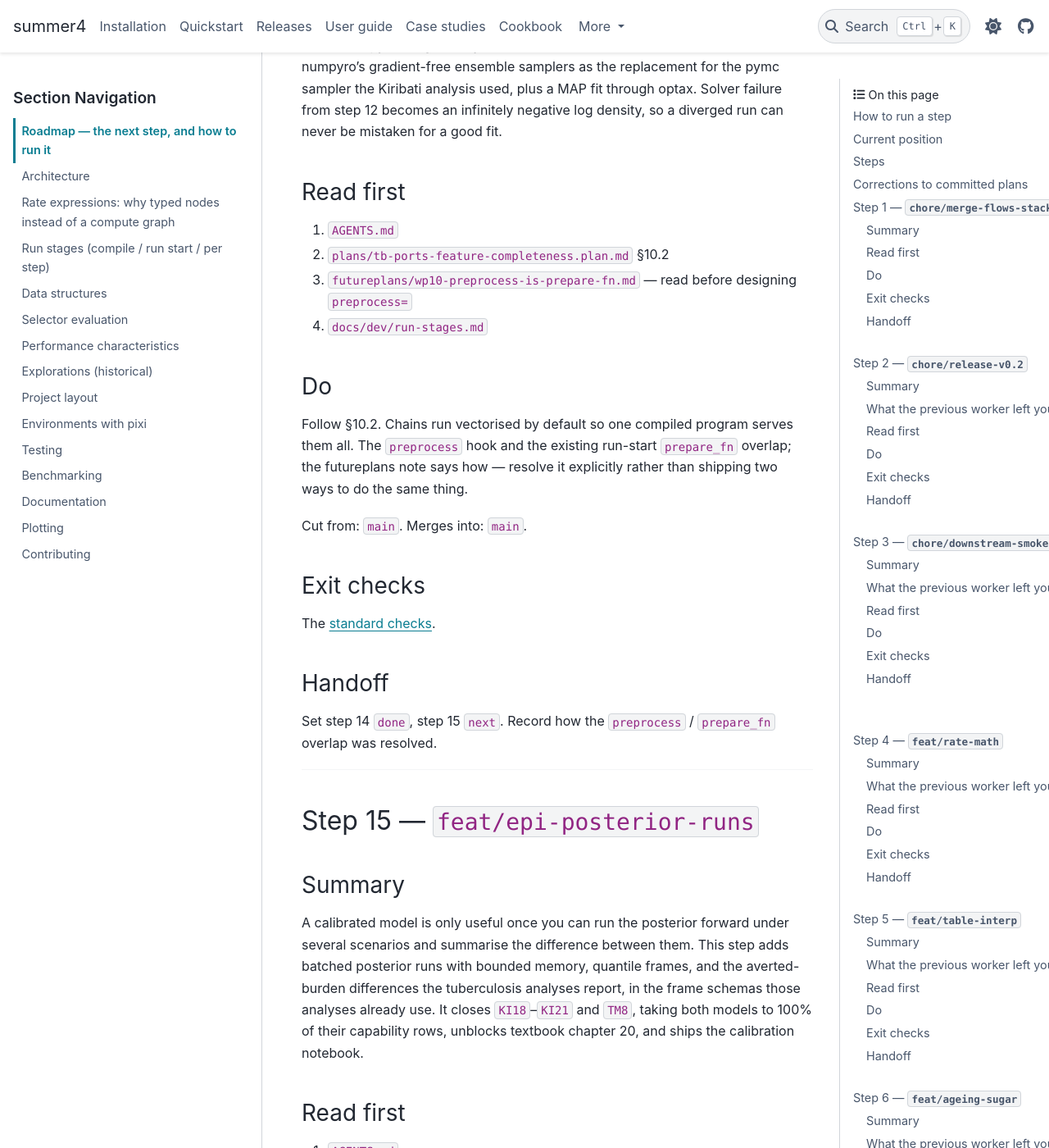
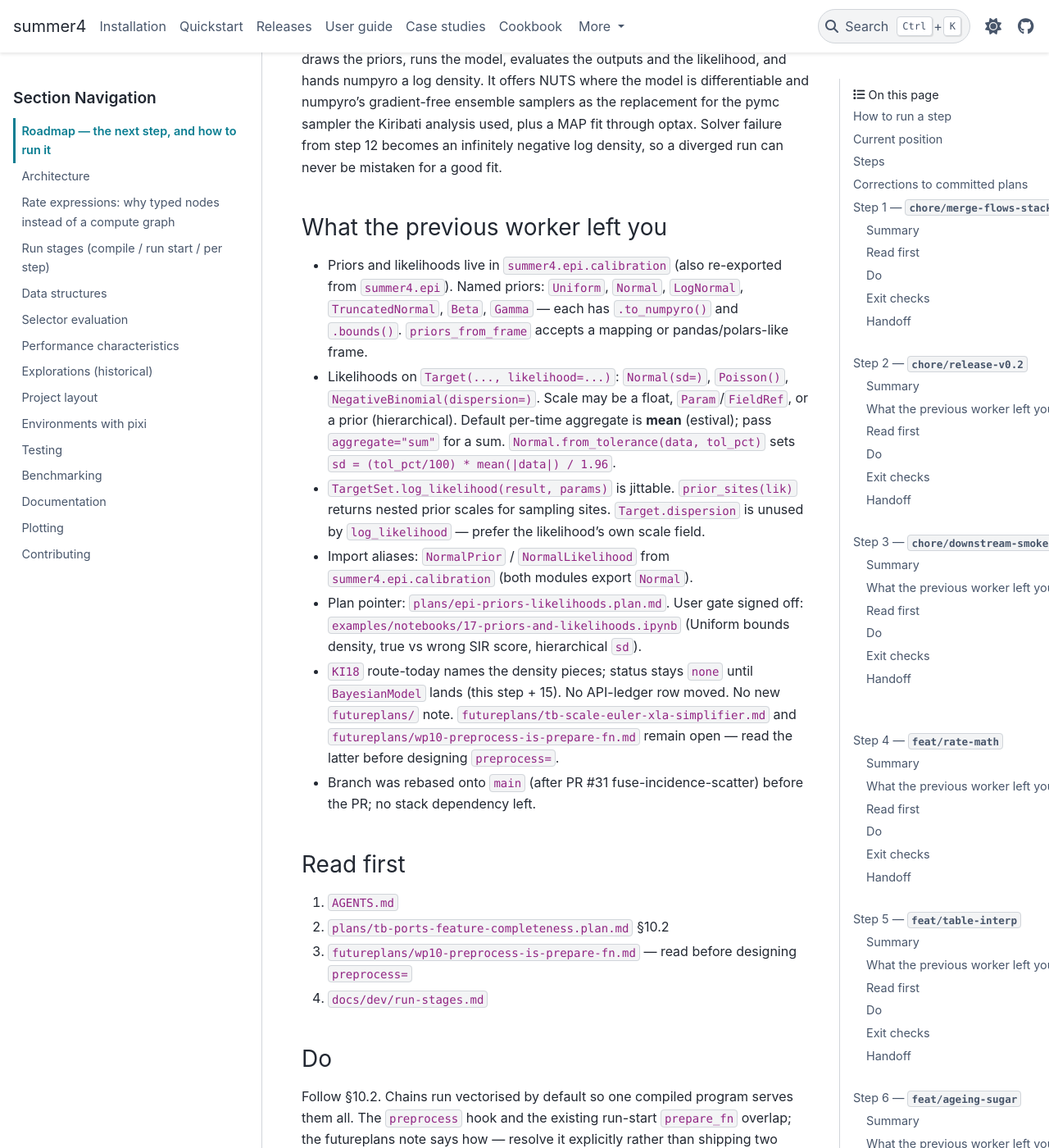
Before and after one commit to monash-emu/summer4, a Sphinx documentation site: the page built from docs/dev/roadmap.md, in a window 1280 px wide and 1400 px high, scrolled down 29464 px. Shown: the whole window at 82% size. Built offline with Sphinx 7.4.7 and the PyData theme 0.15.4, drawn with Linux system fonts in a browser that asks for light colours; some of the changed text lies outside the part shown.

Commit message:
Hand off after step 13: epi-priors-likelihoods.

```diff
--- a/docs/dev/roadmap.md
+++ b/docs/dev/roadmap.md
@@ -74,11 +74,11 @@ Two conventions that are easy to get wrong:
 <!-- roadmap:current -->
 | Field | Value |
 | --- | --- |
-| Step | 13 |
+| Step | 14 |
 | Status | next |
-| Branch | `feat/epi-priors-likelihoods` |
+| Branch | `feat/epi-sampling` |
 | Cut from | `main` |
-| Last landed | `feat/solver-safety` |
+| Last landed | `feat/epi-priors-likelihoods` |
 <!-- /roadmap:current -->
 
 ## Steps
@@ -870,6 +870,8 @@ Set step 12 `done`, step 13 `next`. Phase E is finished.
 
 ## Step 13 — `feat/epi-priors-likelihoods`
 
+**Landed:** feat/epi-priors-likelihoods, PR #32, 2026-09-23.
+
 ### Summary
 
 Calibration targets already exist and already merge their observation times into
@@ -939,6 +941,33 @@ and numpyro's gradient-free ensemble samplers as the replacement for the pymc
 sampler the Kiribati analysis used, plus a MAP fit through optax. Solver failure
 from step 12 becomes an infinitely negative log density, so a diverged run can
 never be mistaken for a good fit.
+
+### What the previous worker left you
+
+- Priors and likelihoods live in `summer4.epi.calibration` (also re-exported from
+  `summer4.epi`). Named priors: `Uniform`, `Normal`, `LogNormal`,
+  `TruncatedNormal`, `Beta`, `Gamma` — each has `.to_numpyro()` and `.bounds()`.
+  `priors_from_frame` accepts a mapping or pandas/polars-like frame.
+- Likelihoods on `Target(..., likelihood=...)`: `Normal(sd=)`, `Poisson()`,
+  `NegativeBinomial(dispersion=)`. Scale may be a float, `Param`/`FieldRef`, or
+  a prior (hierarchical). Default per-time aggregate is **mean** (estival);
+  pass `aggregate="sum"` for a sum. `Normal.from_tolerance(data, tol_pct)` sets
+  `sd = (tol_pct/100) * mean(|data|) / 1.96`.
+- `TargetSet.log_likelihood(result, params)` is jittable. `prior_sites(lik)`
+  returns nested prior scales for sampling sites. `Target.dispersion` is unused
+  by `log_likelihood` — prefer the likelihood's own scale field.
+- Import aliases: `NormalPrior` / `NormalLikelihood` from
+  `summer4.epi.calibration` (both modules export `Normal`).
+- Plan pointer: `plans/epi-priors-likelihoods.plan.md`. User gate signed off:
+  `examples/notebooks/17-priors-and-likelihoods.ipynb` (Uniform bounds density,
+  true vs wrong SIR score, hierarchical `sd`).
+- `KI18` route-today names the density pieces; status stays `none` until
+  `BayesianModel` lands (this step + 15). No API-ledger row moved. No new
+  `futureplans/` note. `futureplans/tb-scale-euler-xla-simplifier.md` and
+  `futureplans/wp10-preprocess-is-prepare-fn.md` remain open — read the latter
+  before designing `preprocess=`.
+- Branch was rebased onto `main` (after PR #31 fuse-incidence-scatter) before
+  the PR; no stack dependency left.
 
 ### Read first
 
```
Also changed, not shown: other parts of docs/dev/roadmap.md (+2 -2 lines).
